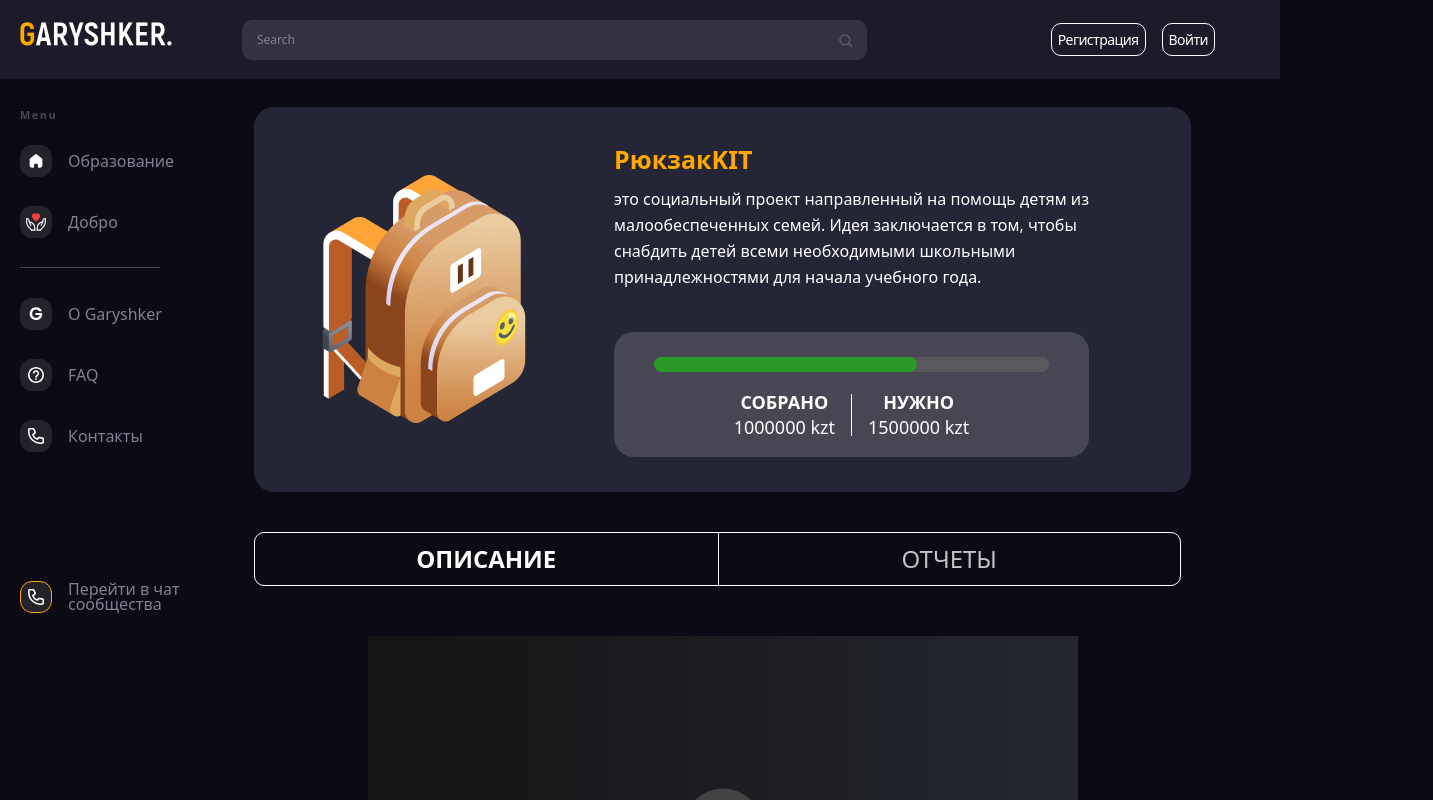
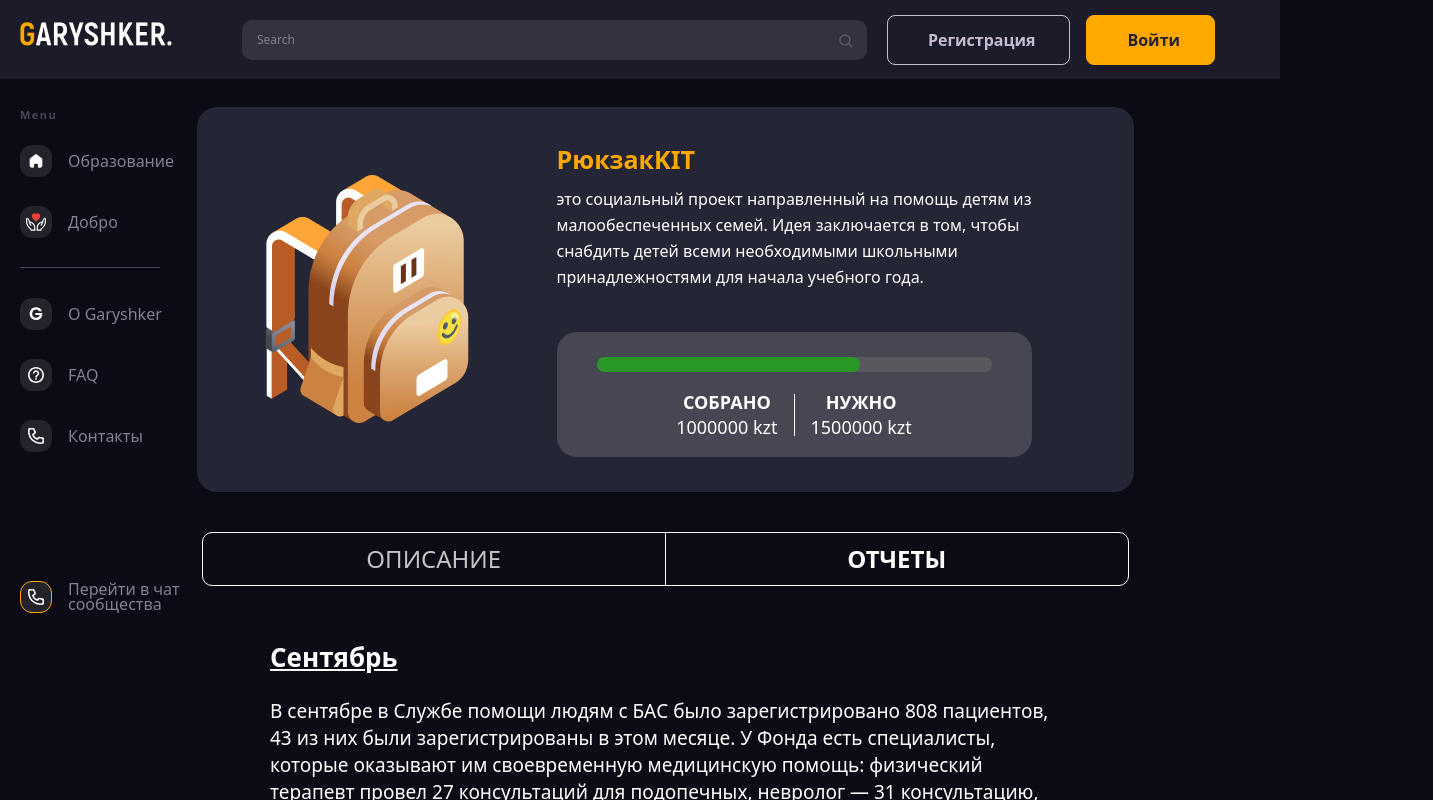
Before and after one commit to bashenov98/garyshker, a React (Create React App) app: page /dobro/1 in a window 1280 px wide. Both pictures are taken after a click on the element "ОТЧЕТЫ". Shown: the top 800 px of the page, 1433 px wide, since content can reach past the window. Built offline with nearby package versions, Linux system fonts and the light colour scheme; a web font is replaced by a local one.

Commit message:
fix: header & about us & dobro detail

```diff
--- a/src/components/AboutUs/AboutUs.jsx
+++ b/src/components/AboutUs/AboutUs.jsx
@@ -1,14 +1,16 @@
-import React, {useContext} from 'react';
+import React, {useContext, useState} from 'react';
 import './index.scss';
 import avatar1 from '../../assets/images/avatar_1.png';
 import avatar2 from '../../assets/images/avatar_2.png';
 import avatar3 from '../../assets/images/avatar_3.png';
 import {AuthContext} from "../../context";
+import classNames from "classnames";
 
 export const AboutUs = (props) => {
   const {setHideSidebar, setIsAuthPage} = useContext(AuthContext);
   setHideSidebar(false);
   setIsAuthPage(false);
+  const [aboutDobroActive, setAboutDobroActive] = useState(false);
   const people = [
     {
       name: 'Founders',
@@ -80,15 +82,44 @@ export const AboutUs = (props) => {
             Из чего состоит Garyshker?
           </div>
           <div className="d-flex about-mt-32">
-            <div className="about-tab about-tab--active">Garyshker.education</div>
-            <div className="about-tab">Garyshker.dobro</div>
+            <div
+              className={classNames([
+                'about-tab',
+                !aboutDobroActive && 'about-tab--active',
+              ])}
+              onClick={() => setAboutDobroActive(false)}
+            >
+              Garyshker.education
             </div>
+            <div
+              className={classNames([
+                'about-tab',
+                aboutDobroActive && 'about-tab--active',
+              ])}
+              onClick={() => setAboutDobroActive(true)}
+            >
+              Garyshker.dobro
+            </div>
+          </div>
+          {aboutDobroActive ? (
+              <div>
+                <div className="about__desc">
+                  Garyshker.dobro – магический проект, посвященный истории культуры. Мы рассказываем самыми разными способами о литературе, искусстве, истории и других гуманитарных науках, то есть о самом интересном в мире.
+                </div>
+                <button className="about-btn">
+                  Перейти —
+                </button>
+              </div>
+          ) : (
+              <div>
                 <div className="about__desc">
                   Garyshker.com – магический проект, посвященный истории культуры. Мы рассказываем самыми разными способами о литературе, искусстве, истории и других гуманитарных науках, то есть о самом интересном в мире.
                 </div>
                 <button className="about-btn">
                   Перейти —
                 </button>
+              </div>
+          )}
         </div>
         <div className="about-people w-100 about-mt-96">
           <div className="about__title">
--- a/src/components/AboutUs/index.scss
+++ b/src/components/AboutUs/index.scss
@@ -40,6 +40,7 @@
     text-transform: uppercase;
     color: #C4C4C4;
     margin-right: 32px;
+    cursor: pointer;
 
     &--active {
       color: #FFA800;
--- a/src/components/Header/Header.jsx
+++ b/src/components/Header/Header.jsx
@@ -80,7 +80,7 @@ const Header = () => {
                 ) : (
                   <div className="d-flex">
                       <button className='header-btn margin-right-16' onClick={signup}>Регистрация</button>
-                      <button className='header-btn' onClick={login}>Войти</button>
+                      <button className='header-btn header-btn--active' onClick={login}>Войти</button>
                   </div>
                 )}
             </div>
--- a/src/components/Header/index.scss
+++ b/src/components/Header/index.scss
@@ -38,16 +38,26 @@
     }
   }
   .header-btn {
-    height: 33px;
-    border: 1px solid #FFFFFF;
-    border-radius: 10px;
+    border: 1px solid #C4BDCF;
+    border-radius: 8px;
     background: #1C1B29;
+    padding: 13px 34px 13px 40px;
 
-    font-weight: 500;
-    font-size: 14px;
-    line-height: 21px;
-    letter-spacing: -0.553191px;
-    color: #FFFFFF;
+    font-weight: 600;
+    font-size: 16px;
+    line-height: 22px;
+    color: #C4BDCF;
+
+    &--active {
+      background: #FFA800;
+      border-radius: 8px;
+      border: 1px solid #FFA800;
+
+      font-weight: 600;
+      font-size: 16px;
+      line-height: 22px;
+      color: #26212E;
+    }
   }
   .margin-right-16 {
     margin-right: 16px;
--- a/src/components/ItemDetail/ItemDetail.jsx
+++ b/src/components/ItemDetail/ItemDetail.jsx
@@ -5,11 +5,13 @@ import play from "../../assets/images/polygon17.png";
 import ReactPlayer from "react-player";
 import {useState} from "react";
 import {AuthContext} from "../../context";
+import classNames from "classnames";
 
 export const ItemDetail = () => {
   const {setHideSidebar, setIsAuthPage} = useContext(AuthContext);
   setHideSidebar(false);
   setIsAuthPage(false);
+  const [isReportsActive, setIsReportsActive] = useState(false);
   const itemData = {
     title: 'РюкзакKIT',
     description: 'это социальный проект направленный на помощь детям из малообеспеченных семей. Идея заключается в том, чтобы снабдить детей всеми необходимыми школьными принадлежностями для начала учебного года.',
@@ -66,9 +68,45 @@ export const ItemDetail = () => {
         </div>
       </div>
       <div className="detail-btns d-flex">
-        <div className="detail-btns__item detail-btns__item--active w-50">ОПИСАНИЕ</div>
-        <div className="detail-btns__item detail-btns__item--right w-50">ОТЧЕТЫ</div>
+        <div
+            className={classNames([
+                'detail-btns__item w-50',
+                !isReportsActive && 'detail-btns__item--active',
+            ])}
+            onClick={() => setIsReportsActive(false)}
+        >ОПИСАНИЕ</div>
+        <div
+          className={classNames([
+            'detail-btns__item detail-btns__item--right w-50',
+            isReportsActive && 'detail-btns__item--active',
+          ])}
+          onClick={() => setIsReportsActive(true)}
+        >ОТЧЕТЫ</div>
       </div>
+      {isReportsActive ? (
+          <div className="detail-report d-flex flex-column">
+            <div className="detail-report__title">Сентябрь</div>
+            <div className="detail-report__description">
+              В сентябре в Службе помощи людям с БАС было зарегистрировано 808 пациентов, 43 из них были зарегистрированы в этом месяце. У Фонда есть специалисты, которые оказывают им своевременную медицинскую помощь: физический терапевт провел 27 консультаций для подопечных, невролог — 31 консультацию, логопед — 20, медицинский консультант — 51, пульмонолог — 10, эрготерапевт — 11, психолог — 49, нутрициолог — 13, реаниматолог — 5. Еще 2  человека получили помощь в установке гастростомы.
+            </div>
+            <div className="detail-report__description">
+              Многие семьи нуждаются в социальной помощи в уходе за своими близкими. Так, в сентябре 24 семьи нуждалась в помощи сиделок. Эти прекрасные, профессиональные и отзывчивые люди совершили 200 визитов — 800 часов патронажного ухода. Патронажная сестра дала 75 консультаций и вышла на дом к пациентам 24 раза, а специалист по социальным вопросам проконсультировал 59 подопечных Фонда и их родственников по различным правовым вопросам.
+            </div>
+            <div className="d-flex flex-column detail-report__months">
+              {['Февраль', 'Март', 'Апрель', 'Май', 'Июнь', 'Июль', 'Август', 'Сентябрь', 'Октябрь', 'Ноябрь', 'Декабрь'].map((n, index) => (
+                  <div className="detail-report__months__text">
+                    {n}
+                  </div>
+              ))}
+            </div>
+            <div className="detail-report__doc d-flex flex-column align-items-center">
+              <div className="detail-report__doc__title">ДОКУМЕНТЫ 📄</div>
+              <div className="detail-report__doc__text">В данном документе вы можете посмотреть полную отчетность</div>
+              <button className="detail-report__doc__btn">Скачать</button>
+            </div>
+          </div>
+      ) : (
+          <div className="d-flex flex-column align-items-center">
             <div className="detail-video">
               {itemData.videoSrc &&
               <div className="video-block">
@@ -116,5 +154,7 @@ export const ItemDetail = () => {
               </div>
             </div>
           </div>
+      )}
+    </div>
   );
 };
--- a/src/components/ItemDetail/index.scss
+++ b/src/components/ItemDetail/index.scss
@@ -1,5 +1,8 @@
 .detail {
-  margin: 28px 220px 0 16px;
+  margin: 28px 220px 0 32px;
+  display: flex;
+  flex-direction: column;
+  align-items: center;
   .detail-item {
     width: 937px;
     height: 385px;
@@ -78,7 +81,6 @@
     height: 383px;
     background: #242730;
     margin-top: 50px;
-    margin-left: 114px;
     margin-bottom: 66px;
     .video-block {
       position: relative;
@@ -167,4 +169,65 @@
       }
     }
   }
+  .detail-report {
+    color: #FFFFFF;
+    margin-top: 50px;
+    .detail-report__title {
+      font-weight: bold;
+      font-size: 26px;
+      line-height: 42px;
+      text-decoration-line: underline;
+      margin-bottom: 20px;
+    }
+    .detail-report__description {
+      font-weight: normal;
+      font-size: 19px;
+      line-height: 27px;
+      margin-bottom: 20px;
+    }
+    .detail-report__months {
+      margin-top: 74px;
+      .detail-report__months__text {
+        font-weight: normal;
+        font-size: 26px;
+        line-height: 42px;
+        margin-bottom: 30px;
+      }
+    }
+    .detail-report__doc {
+      width: 478px;
+      height: 209px;
+      background: #242535;
+      border: 1px solid #FFFFFF;
+      border-radius: 20px;
+      color: #FFFFFF;
+      padding: 24px 43px;
+      margin-top: 46px;
+
+      .detail-report__doc__title {
+        font-weight: bold;
+        font-size: 24px;
+        line-height: 42px;
+        margin-bottom: 16px;
+      }
+      .detail-report__doc__text {
+        font-weight: normal;
+        font-size: 18px;
+        line-height: 27px;
+        text-align: center;
+      }
+      .detail-report__doc__btn {
+        border: 1px solid #FFA800;
+        border-radius: 10px;
+        padding: 7px 38px;
+        margin-top: 11px;
+        background: #242535;
+        color: #FFFFFF;
+
+        font-weight: bold;
+        font-size: 16px;
+        line-height: 24px;
+      }
+    }
+  }
 }
```
Lines whose indentation alone changed are shown as unchanged.
